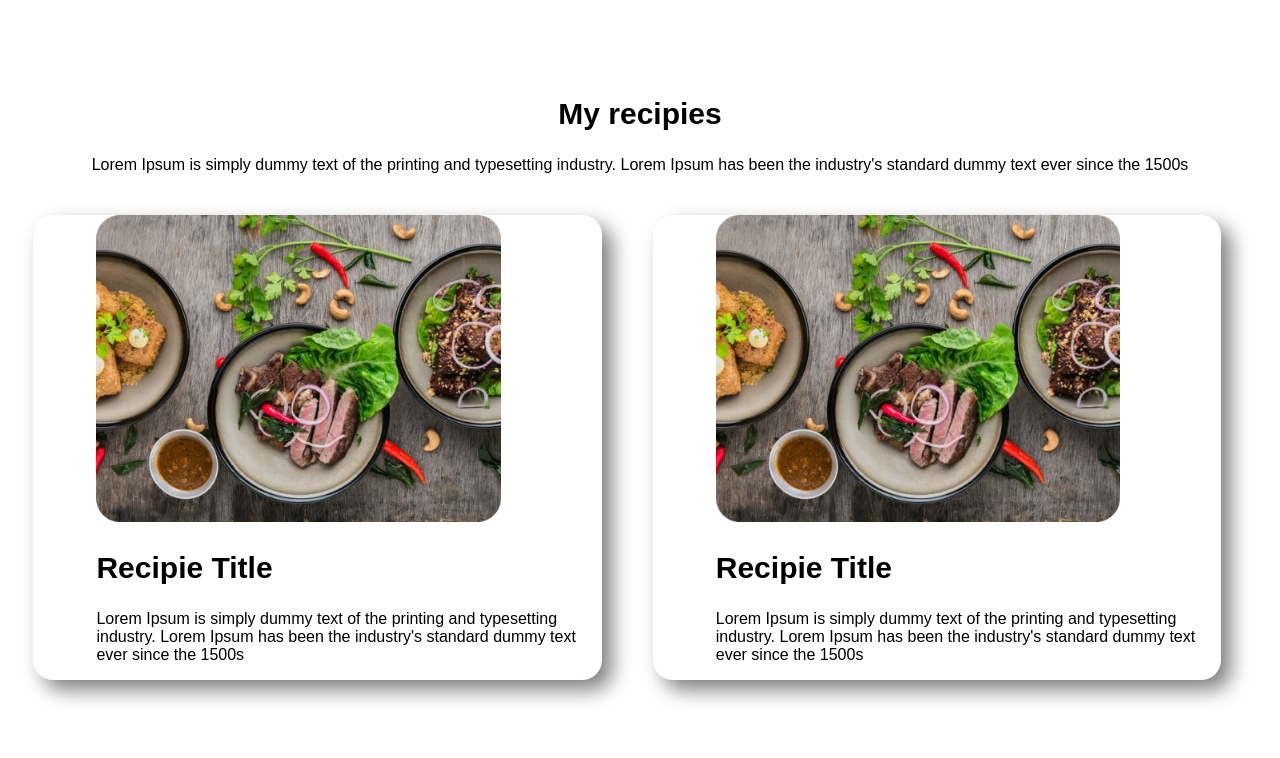
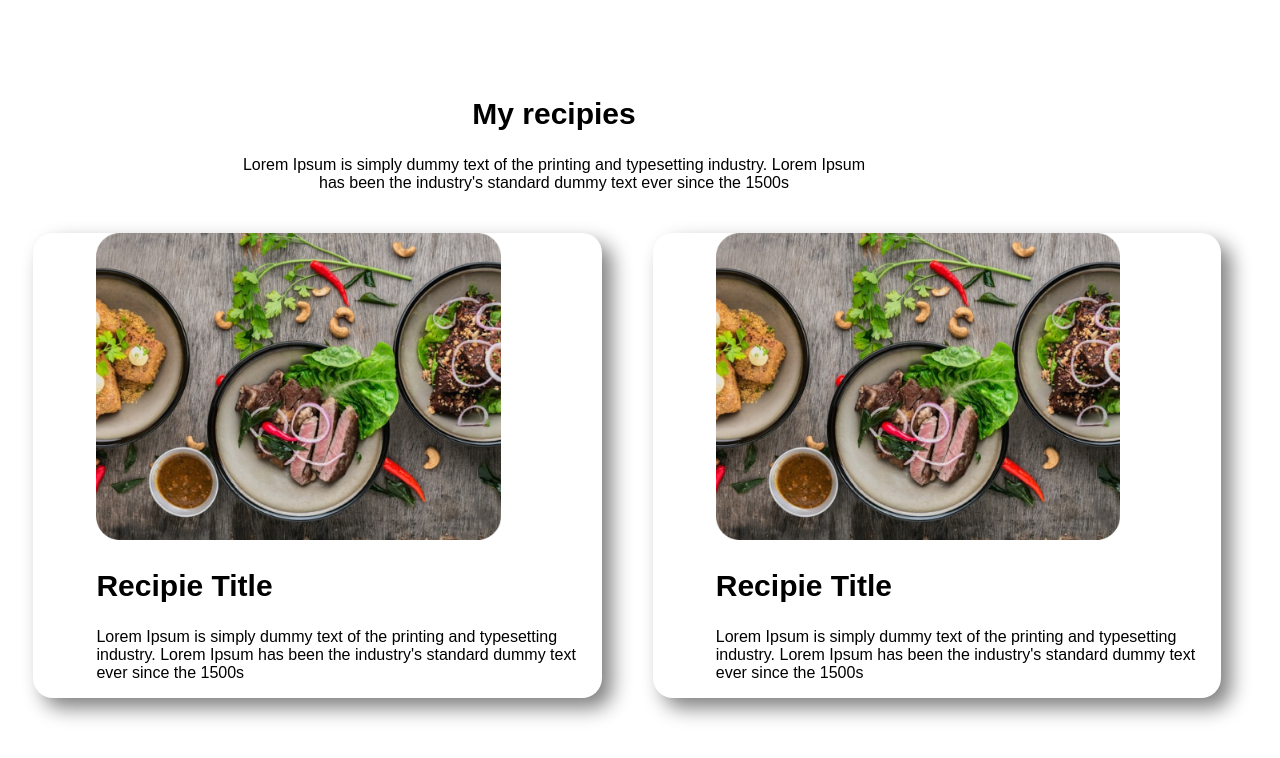
Before and after one commit to kingkor399/second-wev-dev-portfolio, a plain HTML site: page index.html in a window 1280 px wide. Shown: the part 930-1688 px from the top of the page. Drawn offline with Linux system fonts and the light colour scheme; a web font is replaced by a local one.

Commit message:
fourth commit

```diff
--- a/style.css
+++ b/style.css
@@ -47,7 +47,10 @@ h2{
 }
 
 section .text{
+    width: 50%;
+    margin: 0;
     text-align: center;
+    margin-left: 230px;
 }
 
 .food-shadow{
```
